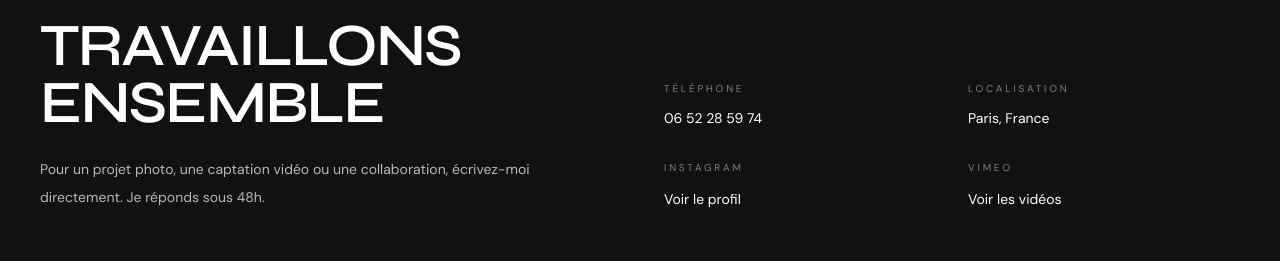
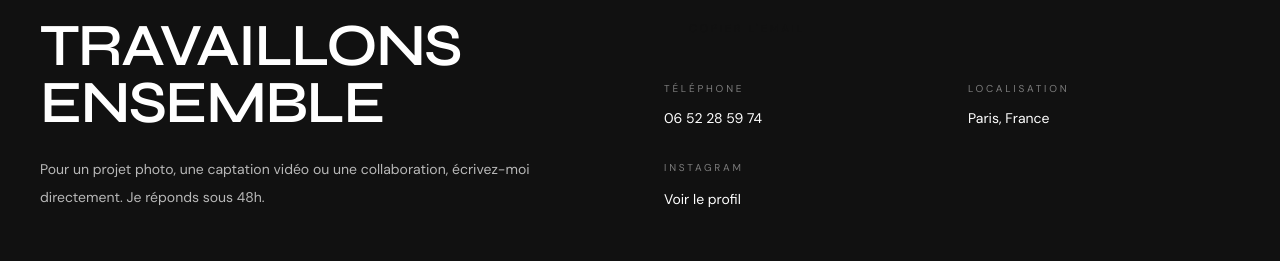
Before and after one commit to Poke2554/ethan-portfolio, a Next.js app: page /a-propos in a window 1280 px wide. Shown: the part 1413-1674 px from the top of the page. Built offline with nearby package versions, Linux system fonts and the light colour scheme; no server answers.

Commit message:
Fix build: retire Vimeo de la page contact

```diff
--- a/src/app/a-propos/page.tsx
+++ b/src/app/a-propos/page.tsx
@@ -126,21 +126,6 @@ export default function AboutPage() {
                     </a>
                   </dd>
                 </div>
-                <div>
-                  <dt className="text-[10px] uppercase tracking-[0.28em] text-background/45">
-                    Vimeo
-                  </dt>
-                  <dd className="mt-3">
-                    <a
-                      href={siteConfig.vimeo}
-                      target="_blank"
-                      rel="noreferrer"
-                      className="text-sm transition hover:text-background/70"
-                    >
-                      Voir les vidéos
-                    </a>
-                  </dd>
-                </div>
               </dl>
             </div>
           </div>
```
